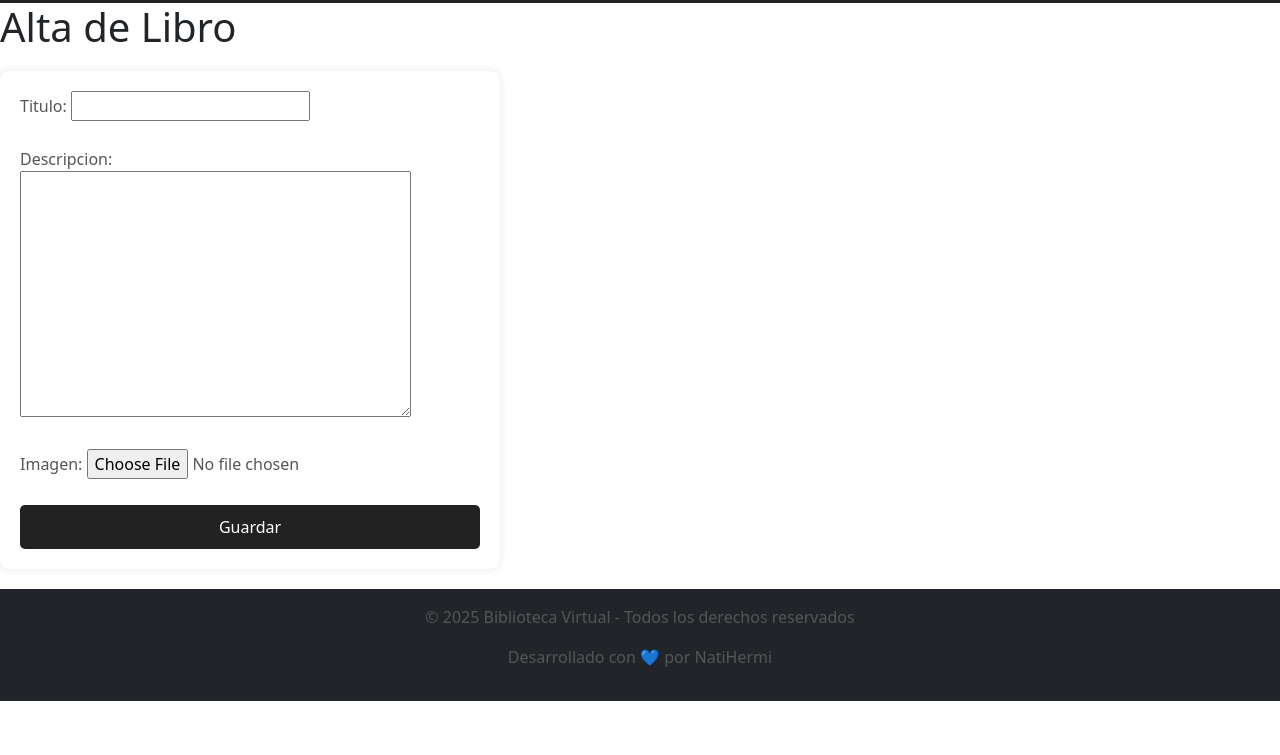
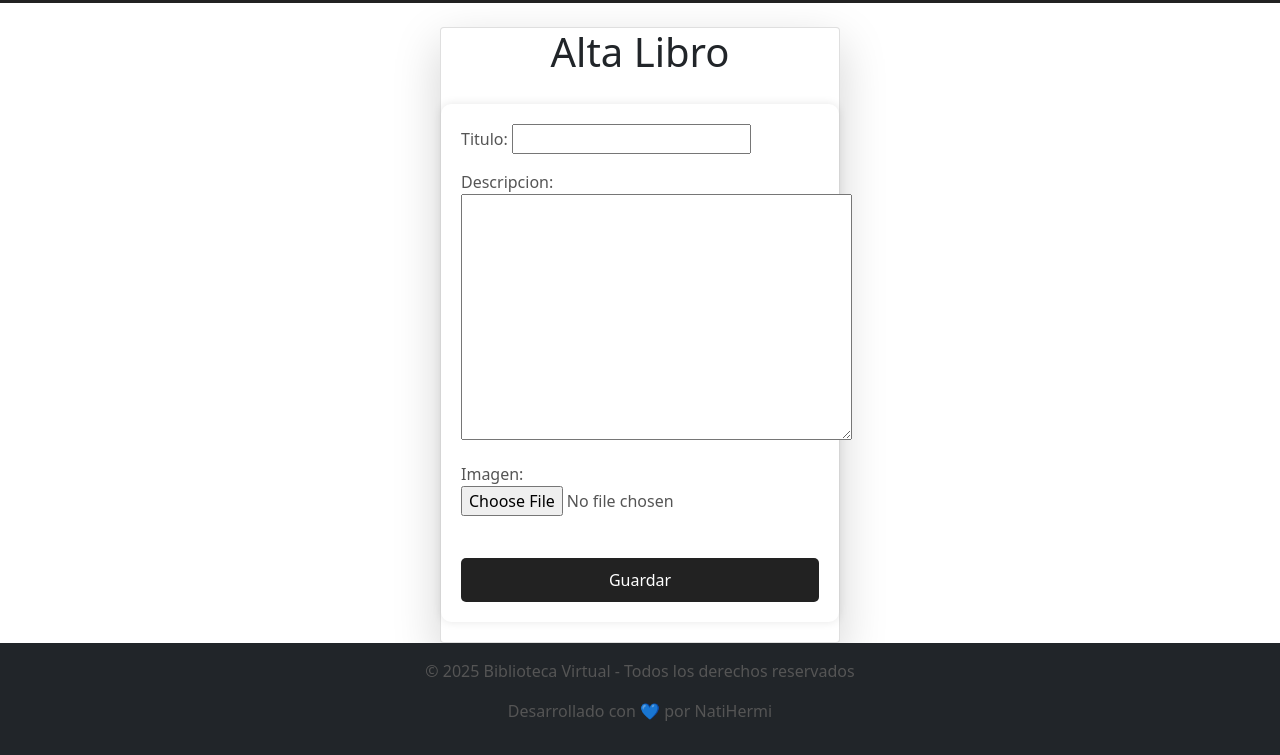
Before and after one commit to Natihermida/clubdeintercambio, a Django app: page /alta_libro/ in a window 1280 px wide. Shown: the part 153-908 px from the top of the page. Before the commit the page ends 854 px from the top, so only its background shows below. Run offline with Django 5.2, Linux system fonts and the light colour scheme.

Commit message:
alta_libro_estilo_ok

```diff
--- a/libros/templates/alta_libro.html
+++ b/libros/templates/alta_libro.html
@@ -1,20 +1,19 @@
-{% extends 'base.html' %}
+{% extends "base.html" %}
 {% load static %}
-<!DOCTYPE html>
-<html lang="en">
-    {% block content %}
-<head>
-    <meta charset="UTF-8">
-    <meta name="viewport" content="width=device-width, initial-scale=1.0">
-    <title>Alta de Libro</title>
-</head>
-<body>
-    <h1>Alta de Libro</h1>
-    <form method="POST" enctype="multipart/form-data">
-        {% csrf_token %}
-        {{ form.as_p }} <!-- Mostrar el formulario de forma sencilla -->
-        <button type="submit">Guardar</button>
-    </form>
-</body>
-</html>
+
+{% block content %}
+<div class="container d-flex justify-content-center align-items-center min-vh-90">
+    <div class="card p-6 shadow-lg mt-4" style="width: 400px;">
+        <h1 class="text-center">Alta Libro</h1>
+
+        <form method="POST" enctype="multipart/form-data">
+            {% csrf_token %}
+            <div class="mb-3">
+                {{ form.as_p }} <!-- Mostrar el formulario de forma sencilla -->
+            </div>
+
+            <button type="submit" class="btn btn-primary w-100">Guardar</button>
+        </form>
+    </div>
+</div>
 {% endblock %}
```
Also changed, not shown: db.sqlite3.
